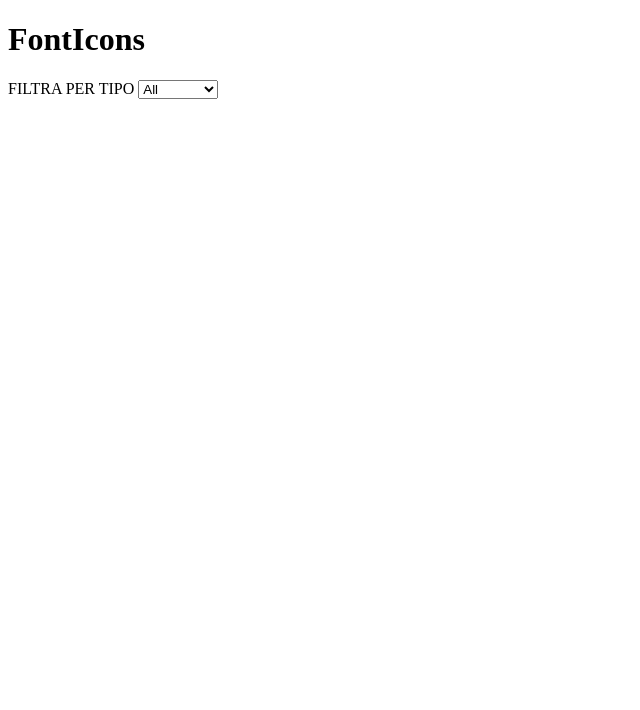
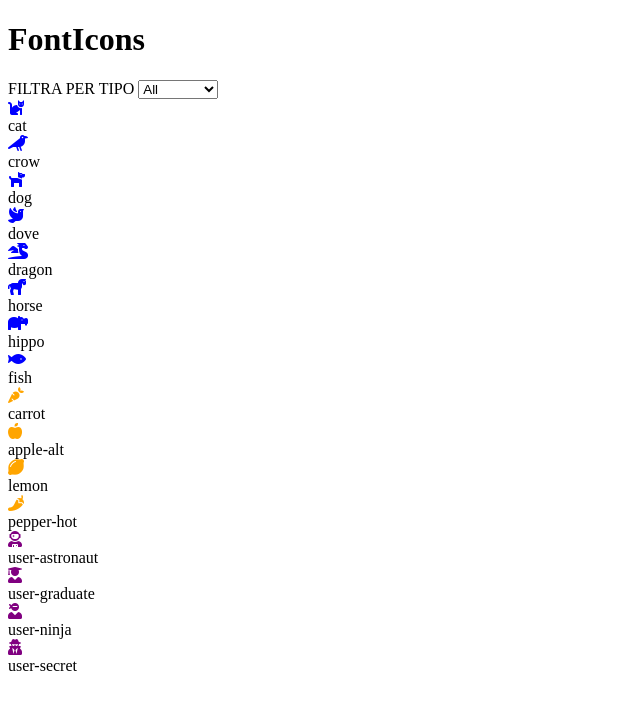
Before and after one commit to fdrbrs/js-es6-icons, a plain HTML site: page index.html in a window 1280 px wide. Shown: the whole page, without its empty margins (0-640 px from the left). Drawn offline with Linux system fonts and the light colour scheme.

```diff
--- a/assets/js/main.js
+++ b/assets/js/main.js
@@ -110,12 +110,24 @@ const icons = [
 let animalIcons = [], vegetableIcons = [], userIcons = [];
 icons.forEach(icon => {
     if(icon.type === 'animal'){
+        icon.color = '#0000FF';
         animalIcons.push(icon);
     } else if (icon.type === 'vegetable'){
+        icon.color = '#FFA500';
         vegetableIcons.push(icon);
     } else {
-        userIcons.push(icon)
+        icon.color = '#800080';
+        userIcons.push(icon);
     }
 });
 
-console.log(animalIcons,vegetableIcons,userIcons);
+
+icons.forEach((icon) => {
+    document.getElementById('container').insertAdjacentHTML("beforeend", `
+        <div class="icon">
+                <i class="${icon.family}  ${icon.prefix}${icon.name}" style="color: ${icon.color};"></i>
+                <div class="icon_name">${icon.name}</div>
+
+        </div>
+    `)
+});
--- a/index.html
+++ b/index.html
@@ -4,7 +4,8 @@
     <meta charset="UTF-8">
     <meta http-equiv="X-UA-Compatible" content="IE=edge">
     <meta name="viewport" content="width=device-width, initial-scale=1.0">
-    <title>Document</title>
+    <title>FontIcons</title>
+    <link rel="stylesheet" href="https://pro.fontawesome.com/releases/v5.10.0/css/all.css" integrity="sha384-AYmEC3Yw5cVb3ZcuHtOA93w35dYTsvhLPVnYs9eStHfGJvOvKxVfELGroGkvsg+p" crossorigin="anonymous"/>
 </head>
 <body>
 
```
